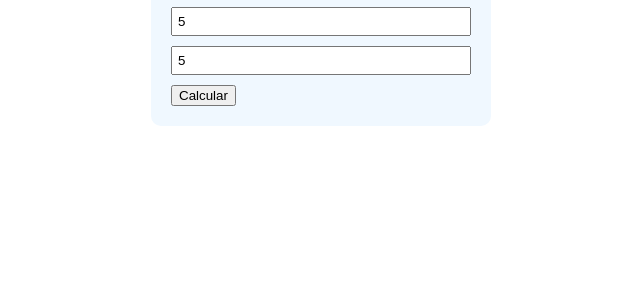
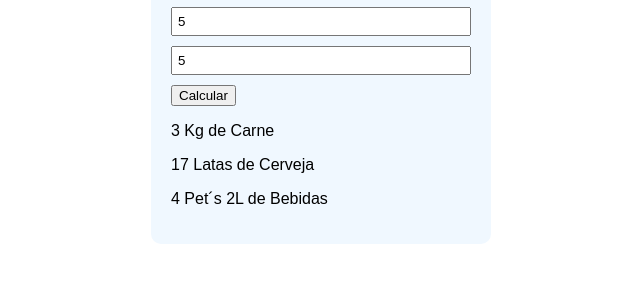
Before and after one commit to AlexsandroAmancio85/Churrascometro, a plain HTML site: page index.html in a window 1280 px wide. Both pictures are taken after typing "5", "5", "5" into the empty fields and a click on the button "Calcular". Shown: the part 140-422 px from the top of the page, without its empty margins (319-959 px from the left). Drawn offline with Linux system fonts and the light colour scheme.

Commit message:
Código JS e melhoramento no CSS

```diff
--- a/index.html
+++ b/index.html
@@ -12,9 +12,9 @@
     <div class="container">
         <h1>Churrascômetro</h1>
         <input id="adultos" name="adultos" type="number" placeholder="Adultos">
-        <input id="crianca" name="crianca" type="number" placeholder="Crianças">
+        <input id="criancas" name="criancas" type="number" placeholder="Crianças">
         <input id="duracao" name="duracao" type="number" placeholder="Duração (h)">
-        <button>Calcular</button>
+        <button onclick="calcular()">Calcular</button>
 
         <div id="resultado">
 
--- a/scripts/script.js
+++ b/scripts/script.js
@@ -3,3 +3,55 @@
 // Cerveja - 1200 ml por pessoa + de 6 horas - 2000 ml
 // Refrigerante/água - 1000 ml por pessoa + de 6 horas 1500 ml
 // crianças valem 0,5
+
+let inputAdultos = document.getElementById("adultos")
+let inputCriancas = document.getElementById("criancas")
+let inputDuracao = document.getElementById("duracao")
+
+let resultado = document.getElementById("resultado")
+
+function calcular() {
+    console.log("Calculando...")
+
+    let adultos = inputAdultos.value
+    let criancas =  inputCriancas.value
+    let duracao = inputDuracao.value
+
+    let qdtTotalCarne = carnePP(duracao) * adultos + (carnePP(duracao) / 2 * criancas)
+    let qdtTotalCerveja = cervejaPP(duracao) * adultos
+    let qdtTotalBebidas = bebidasPP(duracao) * adultos + (bebidasPP(duracao) / 2 * criancas)
+
+    resultado.innerHTML = `<p>${qdtTotalCarne / 1000} Kg de Carne</p>`
+    resultado.innerHTML += `<p>${Math.ceil(qdtTotalCerveja / 355)} Latas de Cerveja</p>`
+    resultado.innerHTML += `<p>${Math.ceil(qdtTotalBebidas / 2000)} Pet´s 2L de Bebidas</p>`
+}
+
+function carnePP(duracao) {
+
+    if(duracao >= 6){
+        return 650
+    }else {
+        return 400
+    }
+
+}
+
+function cervejaPP(duracao) {
+
+    if(duracao >= 6){
+        return 2000
+    }else {
+        return 1200
+    }
+
+}
+
+function bebidasPP(duracao) {
+
+    if(duracao >= 6){
+        return 1500
+    }else {
+        return 1000
+    }
+
+}
```
